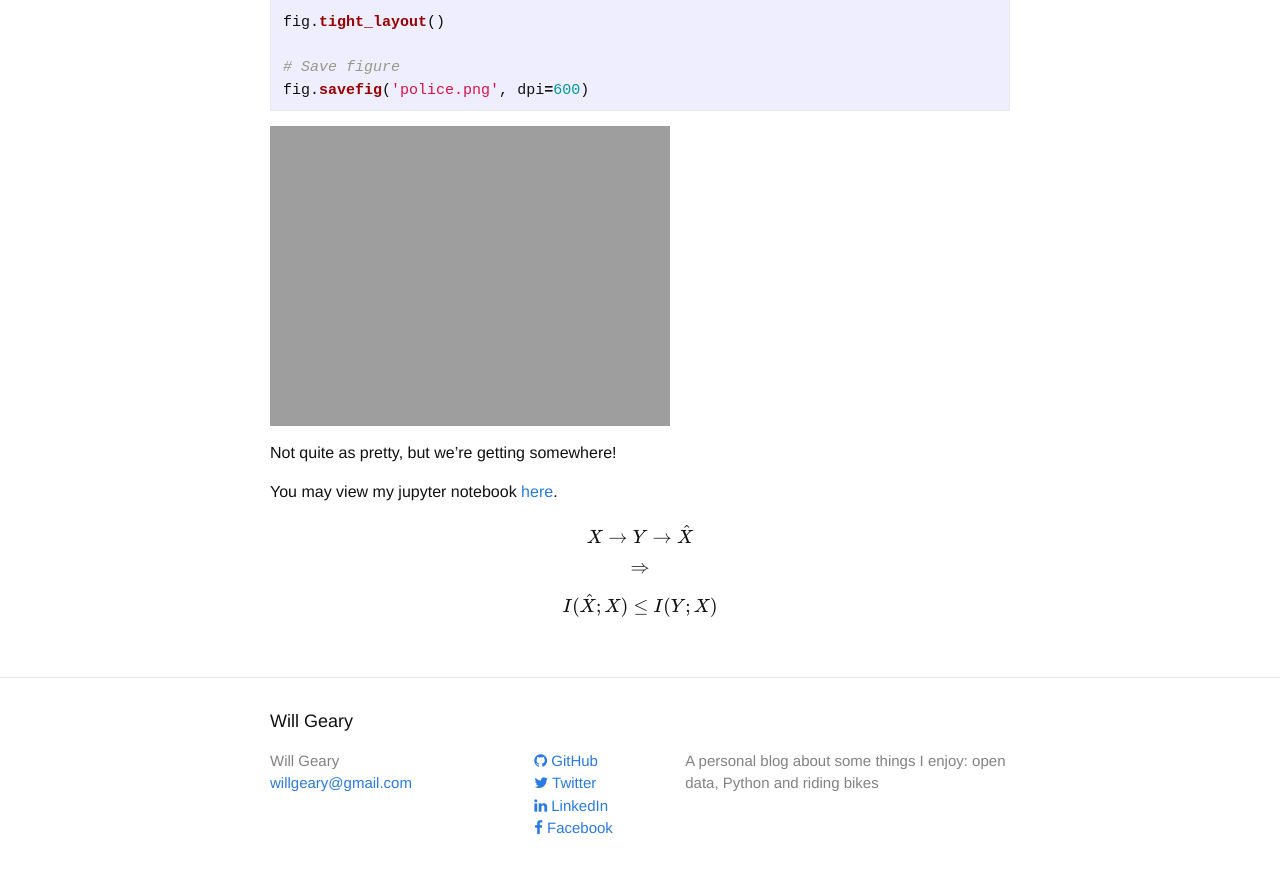
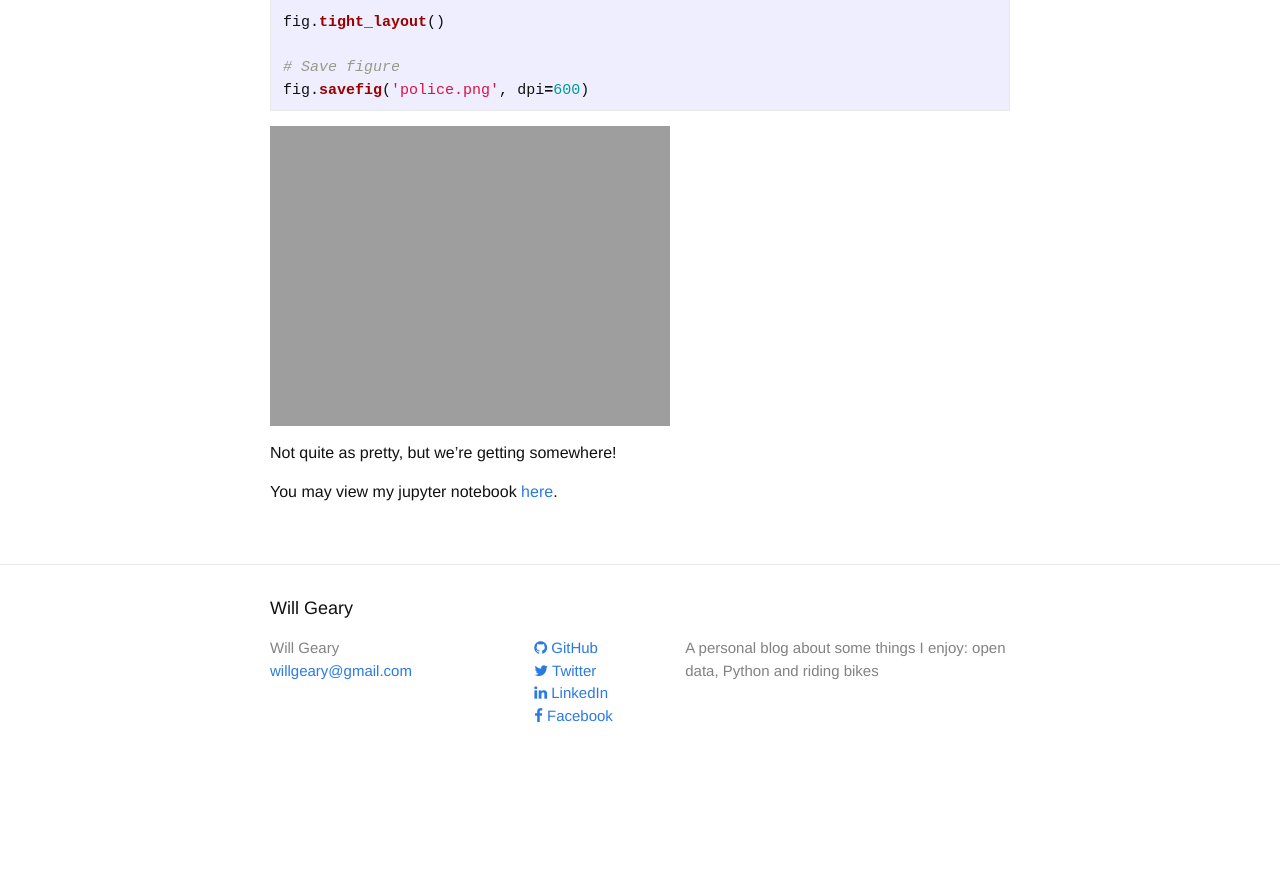
Before and after one commit to willgeary/willgeary.github.io, a Jekyll site: the page built from _posts/2016-05-24-do-police-officers-live-in-their-own-cities.markdown, in a window 1280 px wide and 900 px high, scrolled down 4995 px. Shown: the top 874 px of the window. Built offline with Jekyll 4.4.1, drawn with Linux system fonts in a browser that asks for light colours; nearby versions of some CDN libraries; formulas are drawn with MathJax 3; after the commit the page ends 5782 px from its top, so only the background shows below that.

Commit message:
save my work

```diff
--- a/_posts/2016-05-24-do-police-officers-live-in-their-own-cities.markdown
+++ b/_posts/2016-05-24-do-police-officers-live-in-their-own-cities.markdown
@@ -122,9 +122,3 @@ fig.savefig('police.png', dpi=600)
 Not quite as pretty, but we're getting somewhere!
 
 You may view my jupyter notebook [here](https://github.com/willgeary/willgeary.github.io/blob/master/_notebooks/2016-05-20-police-live-outside-cities.ipynb).
-
-$$ X \rightarrow Y \rightarrow \hat{X} $$
-
-$$ \Rightarrow $$
-
-$$ I(\hat{X};X) \leq I(Y;X) $$
```
